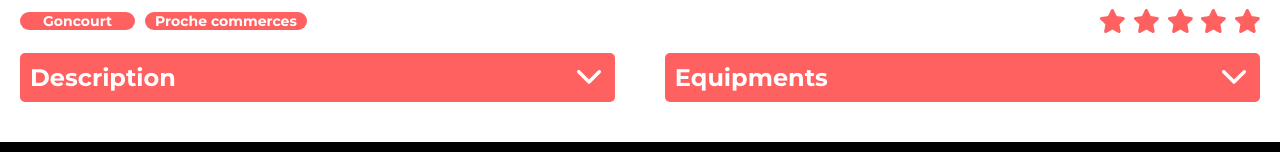
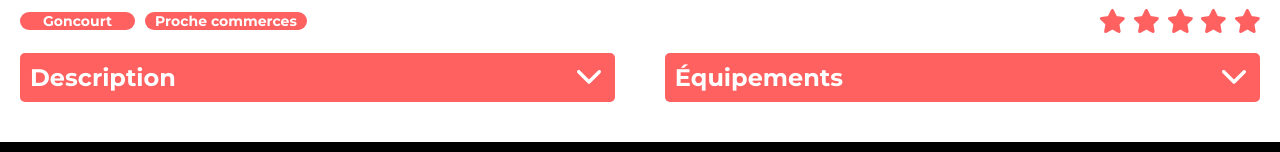
Before and after one commit to CarmenLoisy/kasa, a React (Create React App) app: page /logement/0979876d in a window 1280 px wide. Shown: the part 616-768 px from the top of the page. Built offline with nearby package versions, Linux system fonts and the light colour scheme.

Commit message:
suppression des composants intermédiaires

```diff
--- a/src/components/CardContainer.js
+++ /dev/null
@@ -1,22 +0,0 @@
-import React from "react";
-import { NavLink } from "react-router-dom";
-import data from "../logements.json";
-
-const CardContainer = () => {
-	return (
-		<section className="cards-container">
-			{data.map((salon) => (
-				<NavLink key={salon.id} to={`./logement/${salon.id}`}>
-					<article className="card">
-						<img src={salon.cover} alt="" />
-						<div className="overlay">
-							<p>{salon.title}</p>
-						</div>
-					</article>
-				</NavLink>
-			))}
-		</section>
-	);
-};
-
-export default CardContainer;
--- a/src/components/Collapse.js
+++ b/src/components/Collapse.js
@@ -1,45 +1,22 @@
 import React, { useState } from "react";
 import arrow from "../assets/arrow_back.svg";
-import { useLocation } from "react-router-dom";
 
-const Collapse = ({ data }) => {
-	const [openIndexes, setOpenIndexes] = useState([]);
-	const location = useLocation();
-	const isAboutPage = location.pathname === "/a-propos";
+const Collapse = ({ title, text }) => {
+	const [isOpen, setOpen] = useState(false);
 
-	const isOpen = (index) => openIndexes.includes(index);
-
-	const handleToggle = (index) => {
-		setOpenIndexes((prevIndexes) =>
-			isOpen(index)
-				? prevIndexes.filter((prevIndex) => prevIndex !== index)
-				: [...prevIndexes, index]
-		);
+	const handleToggle = () => {
+		setOpen(!isOpen);
 	};
 
-	const containerClassName = isAboutPage
-		? "collapse"
-		: "logement-details-content";
-
 	return (
-		<div className={containerClassName}>
-			{data.map(({ id, title, text }, index) => {
-				const isOpenItem = isOpen(index);
-				return (
-					<div
-						key={`${id}-${index}`} // Ensure uniqueness by concatenating id with index
-						className={`collapse_Item${isOpenItem ? "_Open" : ""}`}
-						onClick={() => handleToggle(index)}>
-						<h3>{title}</h3>
-						<img
-							className={`arrow_${isOpenItem ? "rotate" : ""}`}
-							src={arrow}
-							alt="Arrow icon"
-						/>
-						{isOpenItem && <div className="content">{text}</div>}
-					</div>
-				);
-			})}
+		<div className={`collapse_Item${isOpen ? "_Open" : ""}`} onClick={handleToggle}>
+			<h3>{title}</h3>
+			<img
+				className={`arrow_${isOpen ? "rotate" : ""}`}
+				src={arrow}
+				alt="Arrow icon"
+			/>
+			{isOpen && <div className="content">{text}</div>}
 		</div>
 	);
 };
--- a/src/pages/Apropos.js
+++ b/src/pages/Apropos.js
@@ -32,8 +32,13 @@ const Apropos = () => {
 	return (
 		<main>
 			<Banner src={bg_propos} />
-			<Collapse data={data} />
+			<div className="collapse">
+				{data.map(({ id, title, text }) => (
+					<Collapse key={id} title={title} text={<p>{text}</p>} />
+				))}
+			</div>
 		</main>
 	);
 };
+
 export default Apropos;
--- a/src/pages/Home.js
+++ b/src/pages/Home.js
@@ -1,12 +1,24 @@
 import React from "react";
 import Banner from "../components/Banner";
 import bgHome from "../assets/img/bg_home.png";
-import CardContainer from "../components/CardContainer";
+import { NavLink } from "react-router-dom";
+import data from "../logements.json";
 const Home = () => {
 	return (
 		<main>
 			<Banner src={bgHome} />
-			<CardContainer />
+			<section className="cards-container">
+				{data.map((salon) => (
+					<NavLink key={salon.id} to={`./logement/${salon.id}`}>
+						<article className="card">
+							<img src={salon.cover} alt="" />
+							<div className="overlay">
+								<p>{salon.title}</p>
+							</div>
+						</article>
+					</NavLink>
+				))}
+			</section>
 		</main>
 	);
 };
--- a/src/pages/Logement.js
+++ b/src/pages/Logement.js
@@ -51,12 +51,10 @@ const Logement = () => {
 					</div>
 					<Ratings rating={rating} />
 				</div>
-				<Collapse
-					data={[
-						{ title: "Description", text: descriptionText },
-						{ title: "Equipments", text: <ul>{equipmentsList}</ul> },
-					]}
-				/>
+				<div className="logement-details-content">
+					<Collapse title="Description" text={descriptionText} />
+					<Collapse title="Équipements" text={<ul>{equipmentsList} </ul>} />
+				</div>
 			</div>
 		</main>
 	);
```
